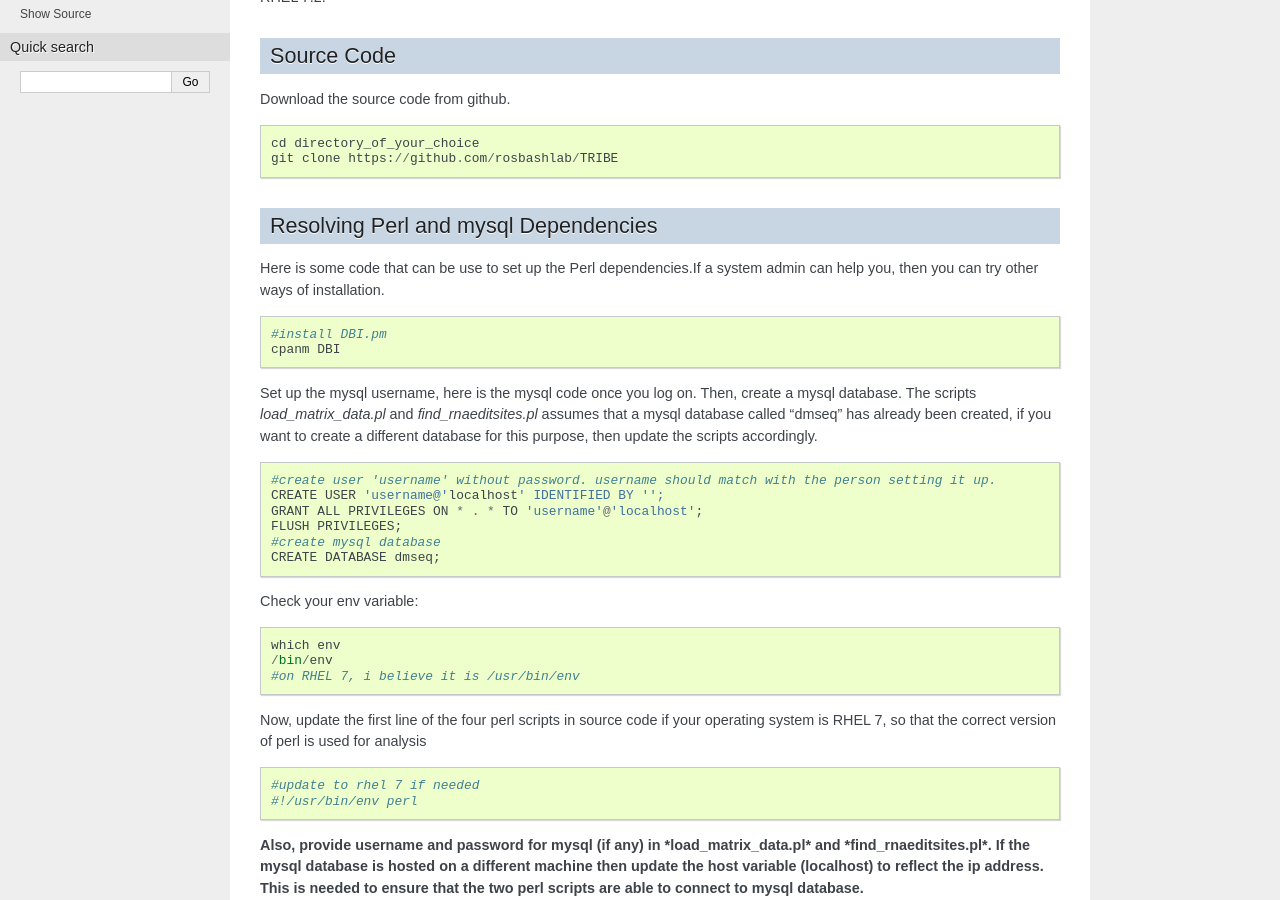
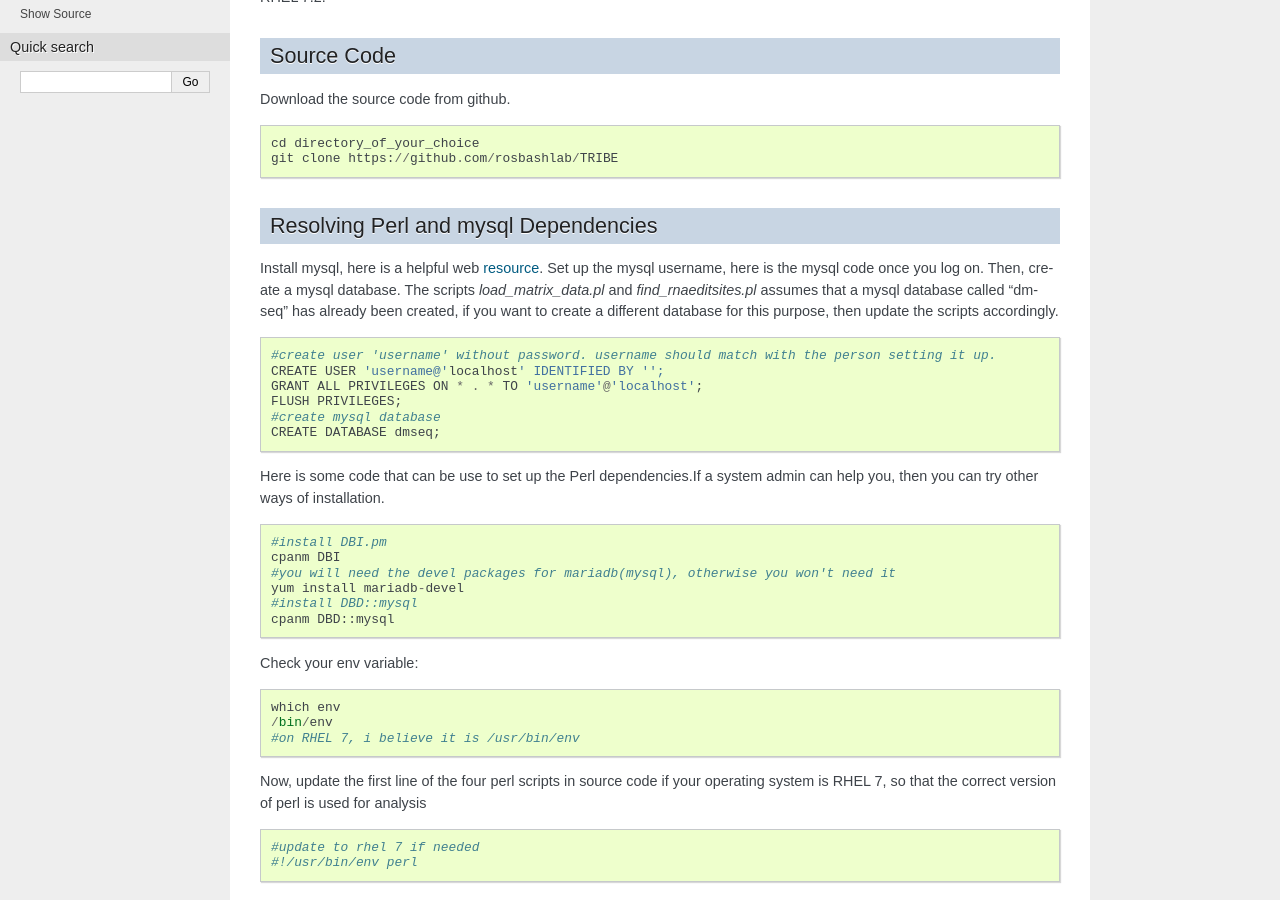
Before and after one commit to rosbashlab/TRIBE, a Sphinx documentation site: the page built from docs/source/installation.rst, in a window 1280 px wide and 900 px high, scrolled down 455 px. Built offline with Sphinx 7.4.7, drawn with Linux system fonts in a browser that asks for light colours.

Commit message:
Documentation files added

```diff
--- a/docs/source/installation.rst
+++ b/docs/source/installation.rst
@@ -27,14 +27,7 @@ Download the source code from github.
 
 Resolving Perl and mysql Dependencies
 -------------------------------------
-Here is some code that can be use to set up the Perl dependencies.If a system admin can help you, then you can try other ways of installation.
-::
-
-    #install DBI.pm
-    cpanm DBI
-
-
-Set up the mysql username, here is the mysql code once you log on. Then, create a mysql database. The scripts *load_matrix_data.pl* and *find_rnaeditsites.pl* assumes that a mysql database called "dmseq" has already been created, if you want to create a different database for this purpose, then update the scripts accordingly.
+Install mysql, here is a helpful web `resource <https://www.ntu.edu.sg/home/ehchua/programming/sql/MySQL_HowTo.html>`_. Set up the mysql username, here is the mysql code once you log on. Then, create a mysql database. The scripts *load_matrix_data.pl* and *find_rnaeditsites.pl* assumes that a mysql database called "dmseq" has already been created, if you want to create a different database for this purpose, then update the scripts accordingly.
 ::
 
     #create user 'username' without password. username should match with the person setting it up.
@@ -44,6 +37,15 @@ Set up the mysql username, here is the mysql code once you log on. Then, create
     #create mysql database
     CREATE DATABASE dmseq;
 
+Here is some code that can be use to set up the Perl dependencies.If a system admin can help you, then you can try other ways of installation.
+::
+
+    #install DBI.pm
+    cpanm DBI
+    #you will need the devel packages for mariadb(mysql), otherwise you won't need it
+    yum install mariadb-devel
+    #install DBD::mysql
+    cpanm DBD::mysql
 
 Check your env variable:
 ::
```
